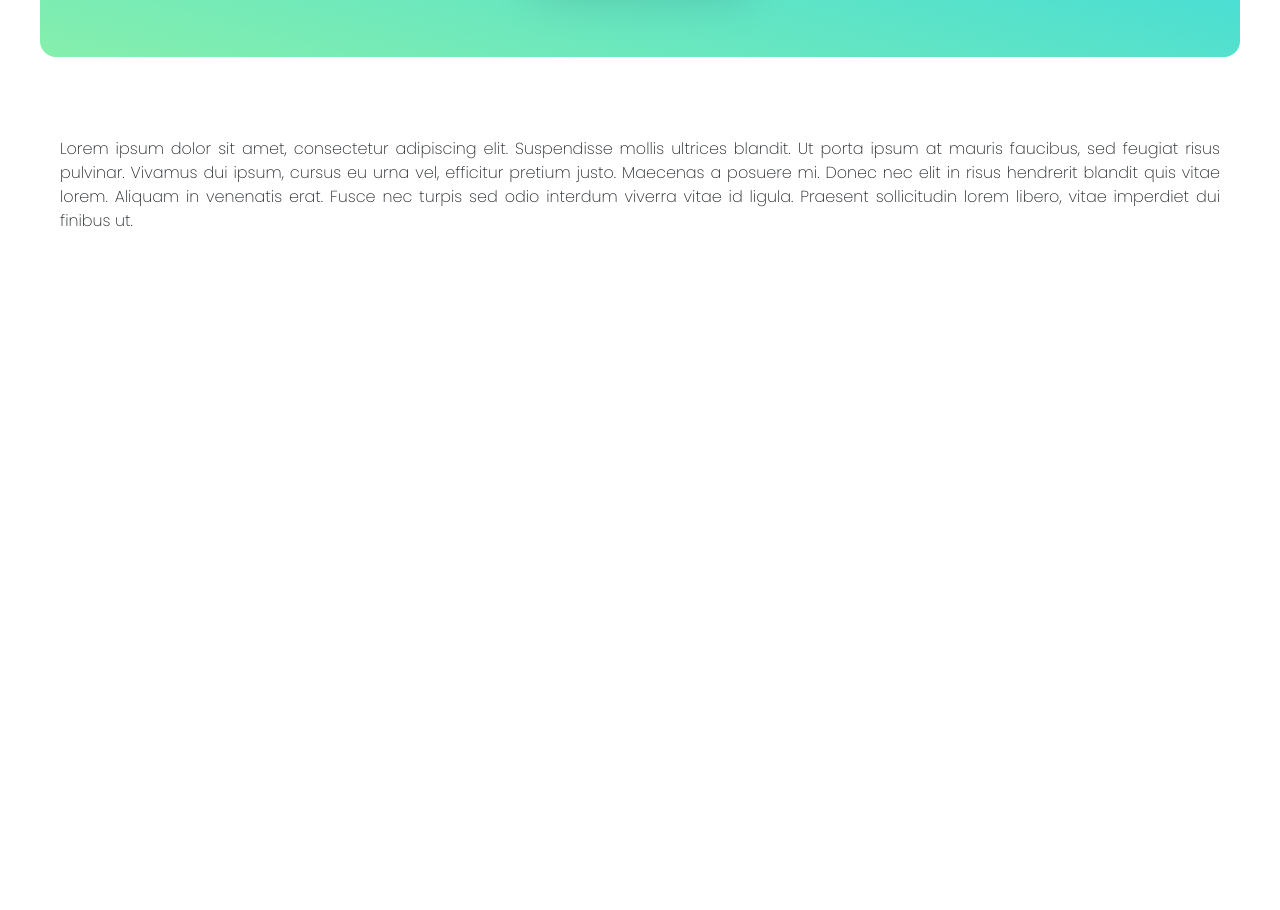
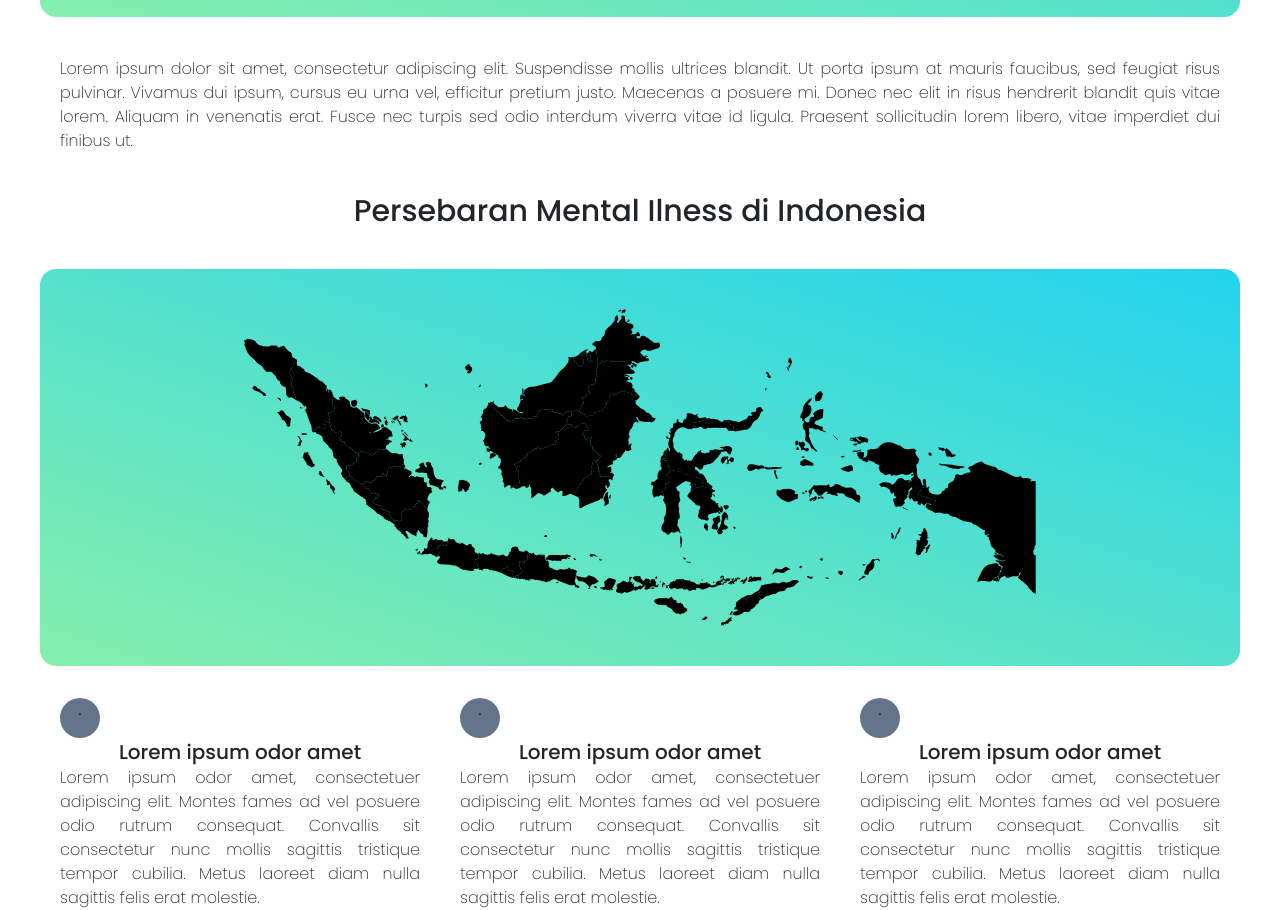
Before and after one commit to dzakyfzl/projek_web_mental_health, a website: page page/index.html in a window 1280 px wide. Shown: the part 397-1307 px from the top of the page. Before the commit the page ends 800 px from the top, so only its background shows below. Drawn offline with nearby package versions, Linux system fonts and the light colour scheme.

Commit message:
Update Home

```diff
--- a/page/index.html
+++ b/page/index.html
@@ -60,12 +60,12 @@
    </aside>
 
 
-    <div class="max-sm:mx-3 sm:mx-10">
-      <div class="my-20 py-20 text-center rounded-2xl bg-gradient-to-bl from-cyan-400 to-green-300">
-        <h1 class="text-center font-poppins font-medium text-7xl max-sm:text-4xl">Apa Itu Mental Health?</h1>
-        <button class="mt-10 py-2 px-4 rounded-xl shadow-lg bg-blue-500 hover:bg-blue-700 text-white font-poppins">Kenali Selengkapnya</button>
+    <div class="max-sm:mx-3 sm:mx-10 font-poppins">
+      <div class="my-20 py-20 xl:my-10  text-center rounded-2xl bg-gradient-to-bl from-cyan-400 to-green-300">
+        <h1 class="text-center font-medium text-7xl max-sm:text-4xl">Apa Itu Mental Health?</h1>
+        <button class="mt-10 py-2 px-4 rounded-xl shadow-lg bg-blue-500 hover:bg-blue-700 text-white">Kenali Selengkapnya</button>
       </div>
-      <div class=" xl:px-5 max-lg:px-5 max-sm:px-5 items-center font-poppins font-extralight text-justify max-sm:text-sm">
+      <div class=" xl:px-5 max-lg:px-5 max-sm:px-5 items-center font-extralight text-justify max-sm:text-sm">
         <p>Lorem ipsum dolor sit amet, consectetur adipiscing elit. Suspendisse mollis ultrices blandit. Ut porta ipsum at mauris faucibus,
           sed feugiat risus pulvinar. Vivamus dui ipsum, cursus eu urna vel, efficitur pretium justo.
           Maecenas a posuere mi. Donec nec elit in risus hendrerit blandit quis vitae lorem. Aliquam in venenatis erat.
@@ -73,6 +73,47 @@
           id ligula. Praesent sollicitudin lorem libero, vitae imperdiet dui finibus ut.
         </p>
       </div>
+      <div class="my-20 xl:my-10 ">
+        <h1 class="text-center font-medium text-3xl">Persebaran Mental Ilness di Indonesia </h1>
+      </div>
+      <div class="flex justify-center items-center p-10  rounded-2xl bg-gradient-to-bl from-cyan-400 to-green-300">
+        <img class="w-max h-max" src="/src/image/indonesia.svg">
+      </div>
+      <div class="flex justify-between mt-8">
+        <div class="flex-col xl:px-5 max-lg:px-5 max-sm:px-5 ">
+          <div class="bg-slate-500 rounded-full w-10 h-10">
+            <p class="text-center">.</p>
+          </div>
+          <h1 class="text-center font-medium text-xl">Lorem ipsum odor amet</h1>
+          <p class="items-center font-extralight text-justify max-sm:text-sm">
+            Lorem ipsum odor amet, consectetuer adipiscing elit. Montes fames ad vel posuere odio rutrum consequat.
+            Convallis sit consectetur nunc mollis sagittis tristique tempor cubilia. Metus laoreet diam nulla
+            sagittis felis erat molestie.
+          </p>
+        </div>
+        <div class="flex-col xl:px-5 max-lg:px-5 max-sm:px-5 ">
+          <div class="bg-slate-500 rounded-full w-10 h-10">
+            <p class="text-center">.</p>
+          </div>
+          <h1 class="text-center font-medium text-xl">Lorem ipsum odor amet</h1>
+          <p class="items-center font-extralight text-justify max-sm:text-sm">
+            Lorem ipsum odor amet, consectetuer adipiscing elit. Montes fames ad vel posuere odio rutrum consequat.
+            Convallis sit consectetur nunc mollis sagittis tristique tempor cubilia. Metus laoreet diam nulla
+            sagittis felis erat molestie.
+          </p>
+        </div>
+        <div class="flex-col xl:px-5 max-lg:px-5 max-sm:px-5 ">
+          <div class="bg-slate-500 rounded-full w-10 h-10">
+            <p class="text-center">.</p>
+          </div>
+          <h1 class="text-center font-medium text-xl">Lorem ipsum odor amet</h1>
+          <p class="items-center font-extralight text-justify max-sm:text-sm">
+            Lorem ipsum odor amet, consectetuer adipiscing elit. Montes fames ad vel posuere odio rutrum consequat.
+            Convallis sit consectetur nunc mollis sagittis tristique tempor cubilia. Metus laoreet diam nulla
+            sagittis felis erat molestie.
+          </p>
+        </div>
+      </div>
     </div>
 </body>
 <!-- Script -->
```
Also changed, not shown: src/css/style.css, src/image/indonesia.svg (added).
